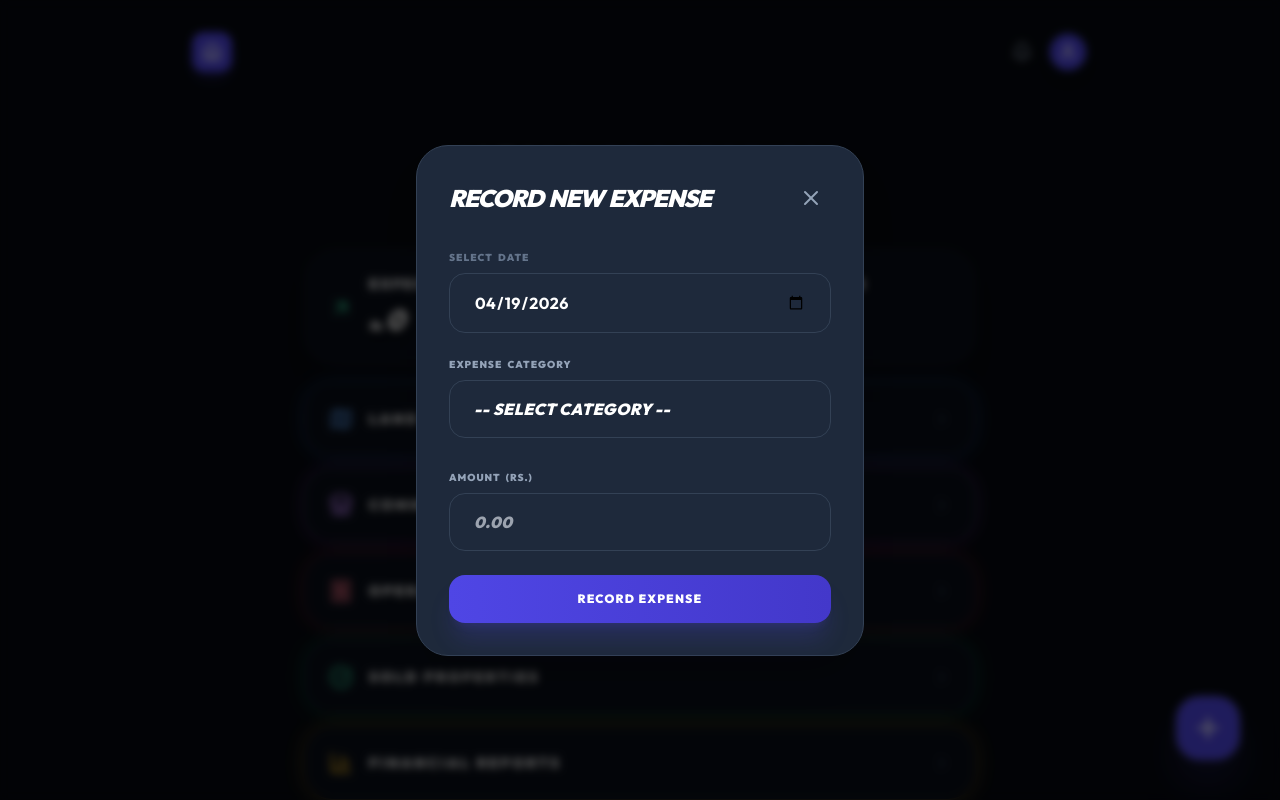
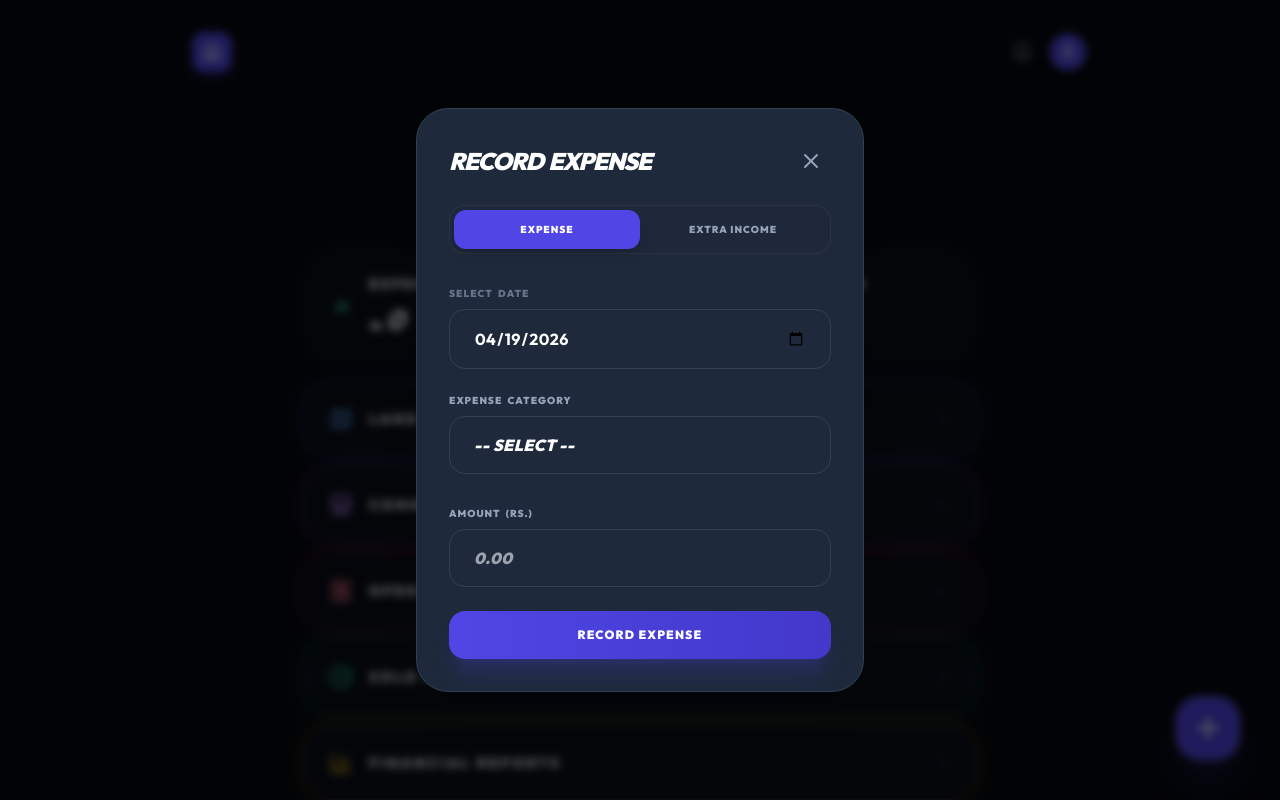
Before and after one commit to alikhalid2002/jatalaproperties, a React (Vite) app: page / in a window 1280 px wide. Both pictures are taken after a click on the button 1208 px from the left and 728 px from the top of the page. Built offline with nearby package versions, Linux system fonts and the light colour scheme; no server answers; the database is empty; a web font is replaced by a local one.

Commit message:
Auto-deploy update

```diff
--- a/src/AddEntryModal.jsx
+++ b/src/AddEntryModal.jsx
@@ -30,10 +30,30 @@ const AddEntryModal = ({ isOpen, onClose, onAdd, isAdmin }) => {
   const modalContent = (
     <div className="fixed inset-0 z-[999] flex items-center justify-center bg-black/60 backdrop-blur-sm animate-in fade-in duration-300">
       <div className="bg-[#1e293b] border border-slate-700 w-full max-w-md p-8 rounded-[32px] shadow-2xl animate-in zoom-in-95 duration-300 mx-4">
-        <div className="flex justify-between items-center mb-8">
-          <h2 className="text-2xl font-black text-white italic uppercase tracking-tighter">Record New Expense</h2>
+        <div className="flex justify-between items-center mb-6">
+          <h2 className="text-2xl font-black text-white italic uppercase tracking-tighter">
+            Record {type === 'expense' ? 'Expense' : 'Income'}
+          </h2>
           <button onClick={onClose} className="p-2 text-slate-400 hover:text-white transition-colors">
             <X size={24} />
+          </button>
+        </div>
+
+        {/* Type Toggle */}
+        <div className="flex bg-slate-800/50 p-1 rounded-2xl mb-8 border border-white/5">
+          <button
+            type="button"
+            onClick={() => { setType('expense'); setLabel(''); }}
+            className={`flex-1 py-3 rounded-xl text-[10px] font-black uppercase tracking-widest transition-all ${type === 'expense' ? 'bg-indigo-600 text-white shadow-lg' : 'text-slate-400 hover:text-slate-200'}`}
+          >
+            Expense
+          </button>
+          <button
+            type="button"
+            onClick={() => { setType('revenue'); setLabel(''); }}
+            className={`flex-1 py-3 rounded-xl text-[10px] font-black uppercase tracking-widest transition-all ${type === 'revenue' ? 'bg-indigo-600 text-white shadow-lg' : 'text-slate-400 hover:text-slate-200'}`}
+          >
+            Extra Income
           </button>
         </div>
 
@@ -52,7 +72,9 @@ const AddEntryModal = ({ isOpen, onClose, onAdd, isAdmin }) => {
           </div>
 
           <div>
-            <label className="block text-[10px] font-black text-slate-400 mb-2 uppercase tracking-widest">Expense Category</label>
+            <label className="block text-[10px] font-black text-slate-400 mb-2 uppercase tracking-widest">
+              {type === 'expense' ? 'Expense Category' : 'Income Source'}
+            </label>
             <select
               disabled={!isAdmin}
               value={label}
@@ -61,14 +83,26 @@ const AddEntryModal = ({ isOpen, onClose, onAdd, isAdmin }) => {
                 if (val) setLabel(val);
               }}
               className="w-full bg-slate-800 border border-slate-700 rounded-2xl py-4 px-6 text-white font-black italic focus:border-indigo-500 transition-all outline-none appearance-none cursor-pointer mb-2 disabled:opacity-50"
+              required
             >
-              <option value="">-- SELECT CATEGORY --</option>
+              <option value="">-- SELECT --</option>
+              {type === 'expense' ? (
+                <>
                   <option value="Travel">Travel / Fuel</option>
                   <option value="Utility">Electricity Bill</option>
                   <option value="Labor">Labor / Salary</option>
                   <option value="Repair">Maintenance</option>
                   <option value="Tax">Tax / Fees</option>
                   <option value="Other">Misc / Others</option>
+                </>
+              ) : (
+                <>
+                  <option value="Extra Income">Extra Income</option>
+                  <option value="Misc Revenue">Misc Revenue</option>
+                  <option value="Booking Fee">Booking / Token</option>
+                  <option value="Refund">Return / Refund</option>
+                </>
+              )}
             </select>
           </div>
 
@@ -93,7 +127,7 @@ const AddEntryModal = ({ isOpen, onClose, onAdd, isAdmin }) => {
               disabled={isSaving}
               className={`w-full bg-gradient-to-r from-indigo-600 to-indigo-700 py-4 rounded-2xl text-white font-black shadow-xl shadow-indigo-600/20 hover:scale-[1.02] active:scale-95 transition-all mt-4 text-xs uppercase tracking-widest ${isSaving ? 'opacity-50 cursor-not-allowed' : ''}`}
             >
-              {isSaving ? 'SAVING...' : 'RECORD EXPENSE'}
+              {isSaving ? 'SAVING...' : `RECORD ${type === 'expense' ? 'EXPENSE' : 'INCOME'}`}
             </button>
           ) : (
             <div className="p-4 bg-slate-800/50 rounded-2xl text-center text-rose-400 text-[10px] font-black uppercase tracking-widest">
```
Lines whose indentation alone changed are shown as unchanged.
